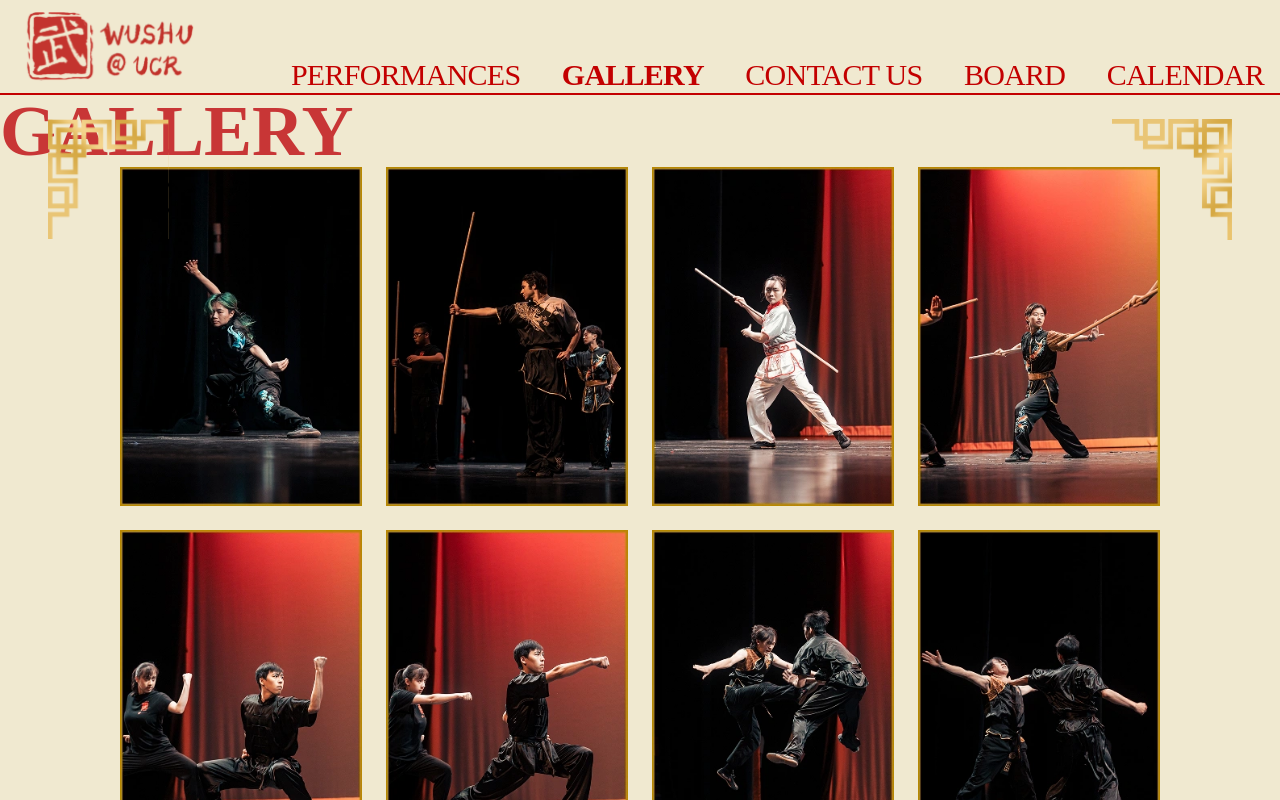
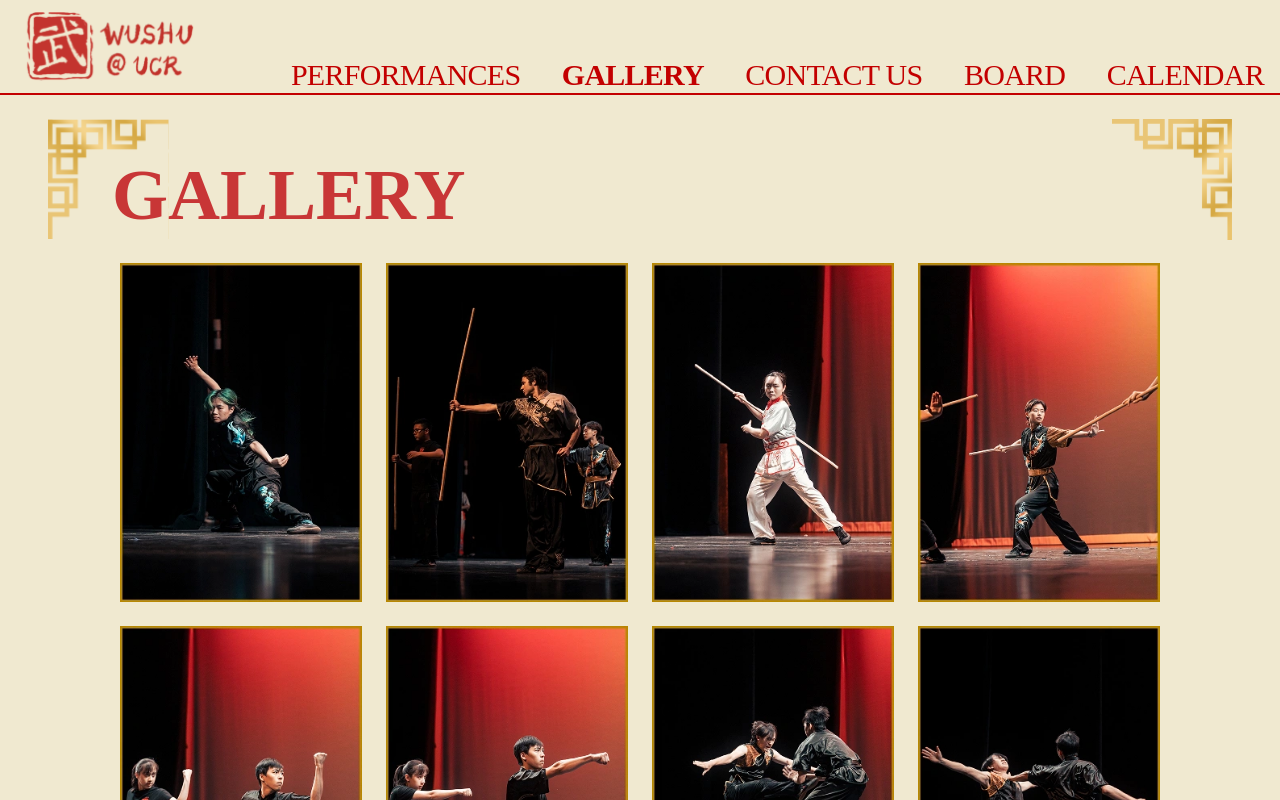
Before and after one commit to acm-ucr/wushu-website, a Next.js app: page /gallery in a window 1280 px wide. Shown: the top 800 px of the page. Built offline with nearby package versions, Linux system fonts and the light colour scheme; a web font is replaced by a local one.

Commit message:
responsified gallery

```diff
--- a/src/components/gallery/GalleryPics.tsx
+++ b/src/components/gallery/GalleryPics.tsx
@@ -54,9 +54,11 @@ const images = [
 const GalleryPics = () => {
   return (
     <div className="flex w-screen">
-      <div className="w-full">
-        <Header title="GALLERY" isRed={true} />
-        <div className="grid grid-cols-1 gap-6 px-5 md:grid-cols-4 md:px-30">
+      <div className="w-full mt-9 lg:mt-16 ">
+        <div className=" ml-10 mb-5 lg:ml-28 lg:mb-8 lg:mt-0 md:ml-28 md:mb-8 md:mt-14">
+          <Header title="GALLERY" isRed={true} />
+        </div>
+        <div className="grid grid-cols-1  gap-6 px-12 md:grid-cols-4 md:px-30">
           {images.map((img, idx) => {
             return (
               <img
```
